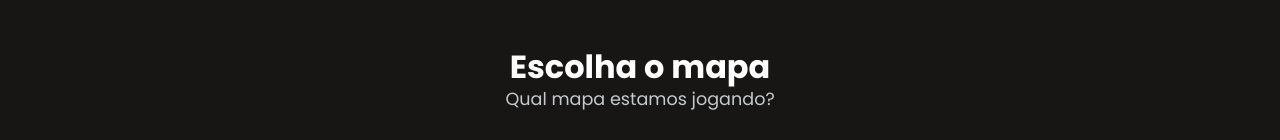
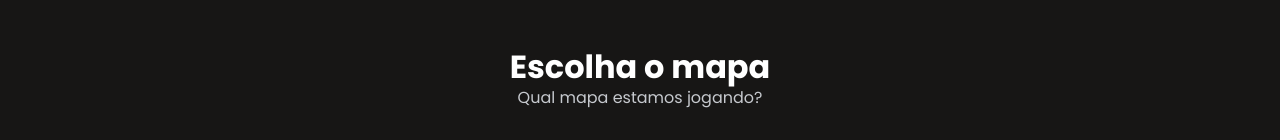
Before and after one commit to leogianfagna/CS2Nades, a React (Vite) app: page / in a window 1280 px wide. Shown: the top 140 px of the page. Built offline with nearby package versions, Linux system fonts and the light colour scheme.

Commit message:
style: padronização de espaçamento entre componentes

```diff
--- a/src/App.css
+++ b/src/App.css
@@ -4,10 +4,13 @@
 }
 
 body {
-    font-size: 1.1rem;
     font-family: 'Poppins-Regular', sans-serif;
     background-color: var(--background-color);
     color: white;
+}
+
+section {
+    margin-top: 3rem;
 }
 
 .news-description {
--- a/src/components/MapsSelector.jsx
+++ b/src/components/MapsSelector.jsx
@@ -19,8 +19,8 @@ export const MapsSelector = ({ handleMapSelector }) => {
   ];
 
   return (
-    <section className="container px-4" style={{ marginTop: "3rem" }}>
-      <div className="text-center mb-5">
+    <section className="container">
+      <div className="text-center mb-2">
         <h2 className="news-title mb-0">Escolha o mapa</h2>
         <p className="news-description">Qual mapa estamos jogando?</p>
       </div>
--- a/src/components/NadeSelector.css
+++ b/src/components/NadeSelector.css
@@ -10,11 +10,6 @@
 .nade-local:hover {
     background-color: rgb(37, 37, 37);
     border-radius: 5px;
-}
-
-.type-box:hover {
-    background-color: #474747 !important;
-    border-color: #474747 !important;
 }
 
 @media (max-width: 600px) {
@@ -87,7 +82,8 @@
     text-align: center;
 }
 
-.type-box p {
-    margin: 0;
-    padding: 0;
+.type-box:hover {
+    background-color: #474747 !important;
+    border-color: #474747 !important;
+    cursor: pointer;
 }
--- a/src/components/NadeSelector.jsx
+++ b/src/components/NadeSelector.jsx
@@ -35,14 +35,10 @@ export const NadeSelector = ({ map, team }) => {
 
   // Cria o elemento apenas se map estiver definido
   return team ? (
-    <section
-      id="nade-selector"
-      className="container px-4"
-      style={{ marginTop: "3rem" }}
-    >
+    <section id="nade-selector" className="container">
       {/* Exibição das nades filtrados */}
       <div className="container">
-        <div className="text-center" style={{marginBottom: "1rem"}}>
+        <div className="text-center" style={{ marginBottom: "1rem" }}>
           <div className="row row-cols-2 row-cols-lg-5 g-2 g-lg-3">
             <div className="col">
               <div
--- a/src/components/TeamSelector.css
+++ b/src/components/TeamSelector.css
@@ -1,5 +1,6 @@
 .agents-image img {
-    max-width: 300px;
+    max-width: 250px;
+    max-height: 500px;
     transition: transform 0.3s ease;
 }
 
--- a/src/components/TeamSelector.jsx
+++ b/src/components/TeamSelector.jsx
@@ -3,8 +3,8 @@ import "./TeamSelector.css";
 
 const TeamSelector = ({ handleTeamSelector, team, map }) => {
   return map ? (
-    <section className="container px-4" style={{ marginTop: "3rem" }}>
-      <div className="text-center mb-5">
+    <section className="container">
+      <div className="text-center">
         <h2 className="news-title mb-0">Escolha o time</h2>
         <p className="news-description">Qual lado estamos jogando?</p>
       </div>
```
Also changed, not shown: public/images/ct_agent.png, public/images/tr_agent.png.
